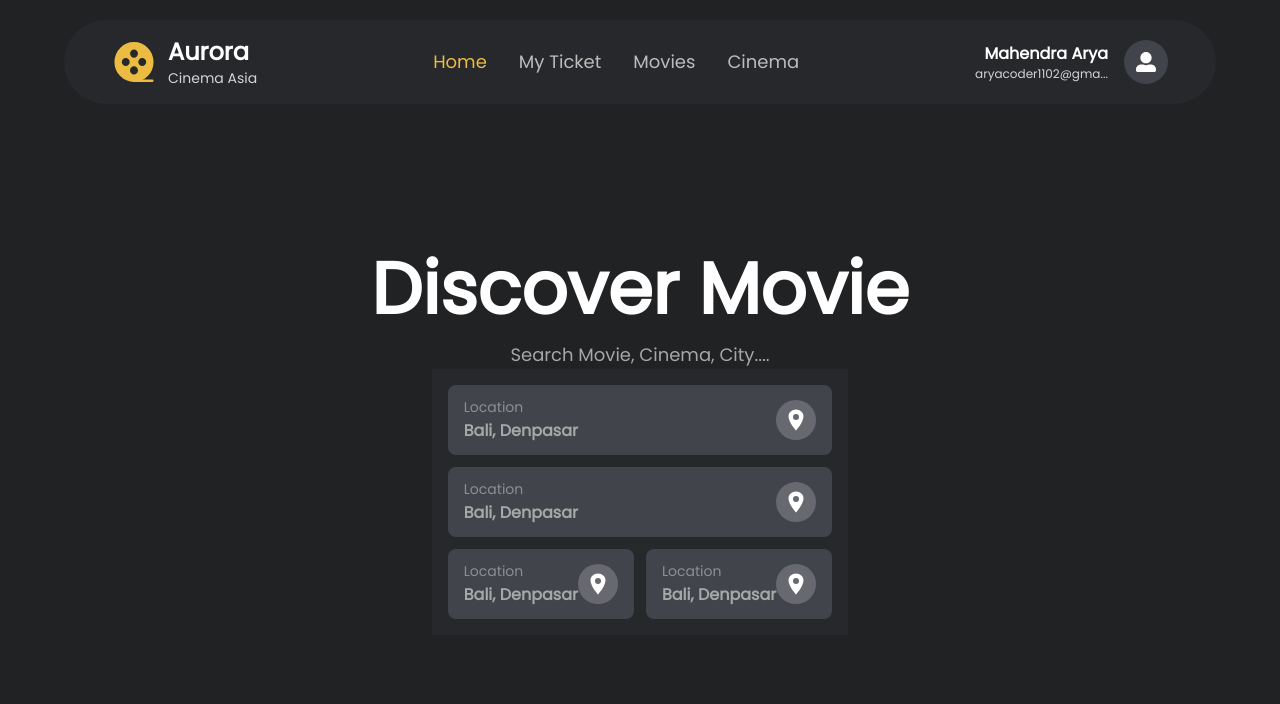
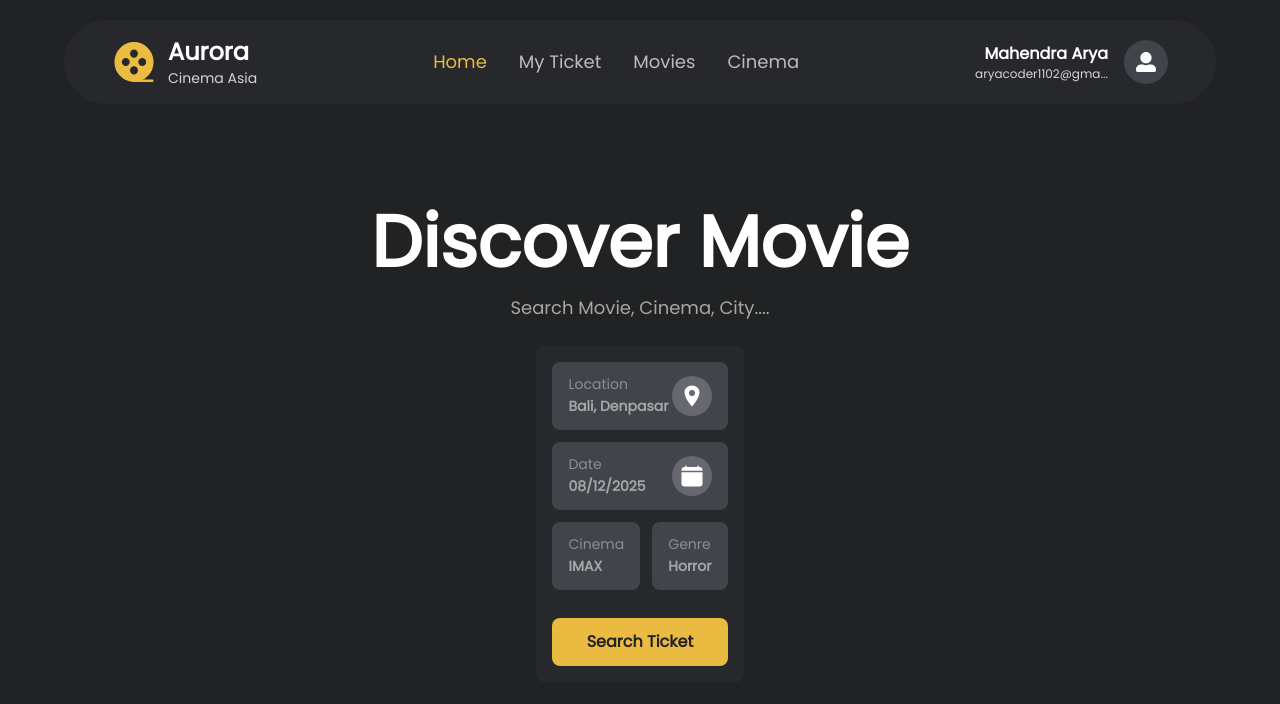
Before and after one commit to aryndraa/timedoor-academy-final-project, a Next.js app: page / in a window 1280 px wide. Shown: the top 704 px of the page. Built offline with nearby package versions, Linux system fonts and the light colour scheme.

Commit message:
discover movie

```diff
--- a/app/components/DiscoverMovieForm.js
+++ b/app/components/DiscoverMovieForm.js
@@ -1,15 +1,17 @@
 import {DiscoverSelect} from "@/app/components/DiscoverSelect";
+import { IoLocationSharp } from "react-icons/io5";
+import { IoCalendarClear } from "react-icons/io5";
 
 export const DiscoverMovieForm = () => {
  return (
-   <form action="" className="flex flex-col gap-3 bg-dark-200 p-4">
-     <DiscoverSelect/>
-     <DiscoverSelect/>
+   <form action="" className="flex flex-col gap-3 bg-dark-200 p-4 rounded-lg">
+     <DiscoverSelect name={"location"} defaultValue={"bali, denpasar"} icon={<IoLocationSharp/>}/>
+     <DiscoverSelect name={"date"} defaultValue={"08/12/2025"} icon={<IoCalendarClear/>}/>
      <div className="flex gap-3">
-      <DiscoverSelect/>
-      <DiscoverSelect/>
-
+      <DiscoverSelect name={"cinema"} defaultValue={"IMAX"}/>
+      <DiscoverSelect name={"genre"} defaultValue={"horror"}/>
      </div>
+     <button type="submit" className="bg-primary text-dark-300 font-extrabold p-3 rounded-lg mt-4">Search Ticket</button>
    </form>
  )
 }
--- a/app/components/DiscoverSelect.js
+++ b/app/components/DiscoverSelect.js
@@ -1,15 +1,16 @@
-import { IoLocationSharp } from "react-icons/io5";
 
-export const DiscoverSelect = () => {
+export const DiscoverSelect = ({name, defaultValue, icon = null}) => {
   return (
     <div className="flex justify-between items-center w-full bg-dark-100 px-4 py-3 rounded-lg">
       <div>
-        <p className="text-white/40 text-sm font-medium mb-0.5">Location</p>
-        <strong className=" font-semibold">Bali, Denpasar</strong>
+        <p className="text-white/40 text-sm font-medium  capitalize">{name}</p>
+        <strong className="text-sm font-semibold capitalize">{defaultValue}</strong>
       </div>
-      <span className="text-2xl bg-white/20 text-white p-2 rounded-full">
-        <IoLocationSharp/>
-      </span>
+      {icon ? (
+        <span className="text-2xl bg-white/20 text-white p-2 rounded-full">
+          {icon}
+        </span>
+      ) : ""}
     </div>
   )
 }
--- a/app/page.js
+++ b/app/page.js
@@ -5,7 +5,7 @@ import { DiscoverMovieForm } from "./components/DiscoverMovieForm";
 export default function Home() {
   return (
     <>
-      <section className="min-h-[80vh] flex flex-col lg:items-center lg:justify-center py-8 ">
+      <section className="min-h-[80vh] flex flex-col gap-6 lg:items-center lg:justify-center py-8 ">
         <div className="lg:text-center">
           <h1 className="text-3xl   lg:text-7xl font-semibold text-white lg:mb-4">
             Discover Movie
```
